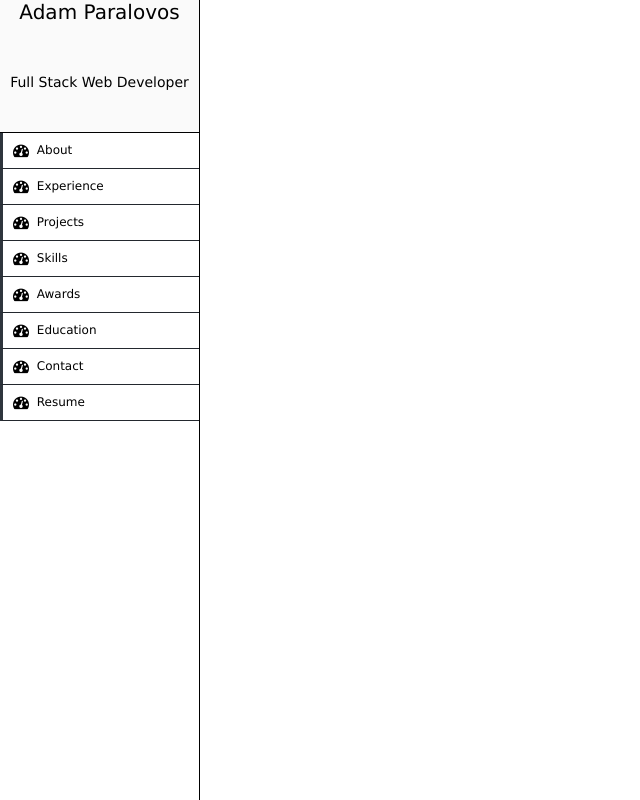
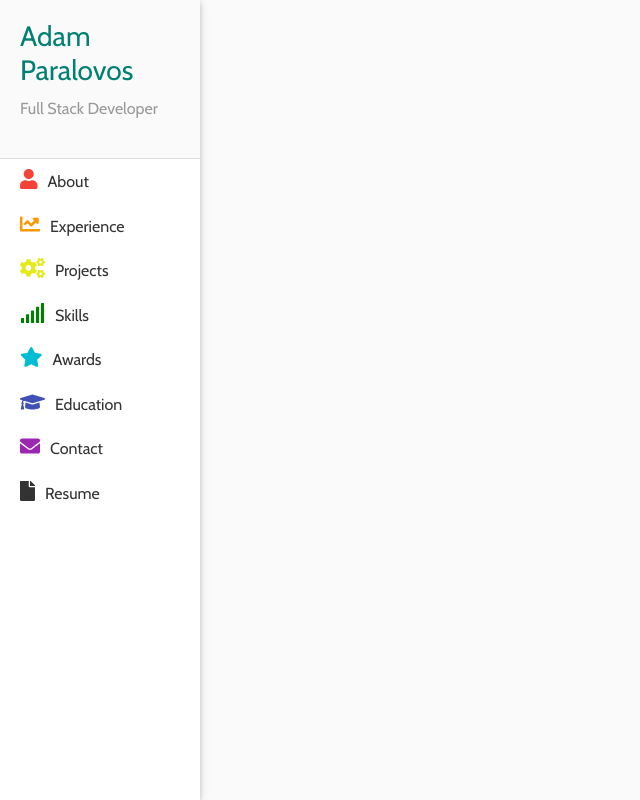
Before and after one commit to Adam28P/adam28p.github.io, a plain HTML site: page index.html in a window 1280 px wide. Shown: the whole page, without its empty margins (0-640 px from the left). Drawn offline with nearby package versions, Linux system fonts and the light colour scheme.

Commit message:
modify styling

```diff
--- a/assets/css/style.css
+++ b/assets/css/style.css
@@ -1,134 +1,176 @@
-.nav-side-menu {
-    overflow: auto;
-    font-family: verdana;
-    font-size: 12px;
-    font-weight: 200;
-    background-color: #fff;
+@import url('https://fonts.googleapis.com/css?family=Cabin');
+
+body {
+    background: #fafafa;
+    line-height:1.5;
+    font-family: 'Cabin', sans-serif;
+}
+
+p {
+    font-size: 1em;
+    line-height: 1.7em;
+    color: #999;
+}
+
+a, a:hover, a:focus {
+    color: inherit;
+    text-decoration: none;
+    transition: all 0.3s;
+}
+
+#sidebar {
+    background: #fff;
+    color: #333 !important;
+    transition: all 0.3s;
+}
+
+#sidebar .sidebar-header {
+    padding: 20px;
+    background: #fafafa;
+    color: #008073 !important;
+    border-bottom: 1px solid #ddd;
+}
+
+#sidebar ul.components {
+    /* border-bottom: 1px solid #47748b; */
+}
+
+#sidebar ul p {
+    color: #fff;
+    padding: 10px;
+}
+
+#sidebar ul li a {
+    padding: 10px;
+    font-size: 1em;
+    display: block;
+    color:#333 !important;
+    padding-left:20px;
+}
+#sidebar ul li a:hover {
+    background: #eee;
+}
+
+#sidebar ul li.active > a, a[aria-expanded="true"] {
+    /* color: #fff; */
+    /* background: #6d7fcc; */
+}
+ul ul a {
+    font-size: 0.9em !important;
+    padding-left: 30px !important;
+    background: #6d7fcc;
+    color: #333 !important;
+}
+
+wrapper {
+    display: flex;
+    width: 100%;
+    align-items: stretch;
+}
+
+.wrapper {
+    display: flex;
+    width: 100%;
+}
+
+#sidebar {
+    width: 200px;
     position: fixed;
-    top: 0px;
-    width: 200px;
-    height: 100%;
-    color: black;
-    border-right: #000 1px solid;
+    top: 0;
+    left: 0;
+    height: 100vh;
+    z-index: 999;
+    background: #fff;
+    color: #333 !important;
+    transition: all 0.3s;
+    box-shadow: 0 2px 5px 0 rgba(0,0,0,0.16), 0 2px 10px 0 rgba(0,0,0,0.12);
 }
-  .nav-side-menu .logo {
-    background-color: #fafafa;
-    line-height: 100px;
+
+#sidebar.active {
+    margin-left: -250px;
+}
+
+#sidebar {
+    min-width: 200px;
+    max-width: 200px;
+    min-height: 100vh;
+}
+
+a[data-toggle="collapse"] {
+    position: relative;
+}
+
+.dropdown-toggle::after {
     display: block;
-    text-align: center;
-    font-size: 14px;
-    border-bottom: #000 1px solid;
+    position: absolute;
+    top: 50%;
+    right: 20px;
+    transform: translateY(-50%);
 }
-  .nav-side-menu .toggle-btn {
-    display: none;
+
+.fa-user, .fa-cogs, .fa-signal, .fa-star, .fa-graduation-cap, .fa-envelope, .fa-file, .fa-chart-line{
+    margin-right:10px !important;
+    font-size: 20px;
 }
-  .nav-side-menu ul,
-  .nav-side-menu li {
-    list-style: none;
-    padding: 0px;
-    margin: 0px;
-    line-height: 35px;
-    cursor: pointer;
+
+.fa-user{
+    color:#f44336;
 }
-  .nav-side-menu ul :not(collapsed) .arrow:before,
-  .nav-side-menu li :not(collapsed) .arrow:before {
-    font-family: FontAwesome;
-    content: "\f078";
-    display: inline-block;
-    padding-left: 10px;
-    padding-right: 10px;
-    vertical-align: middle;
-    float: right;
+
+.fa-chart-line{
+    color:#ff9800;
 }
-  .nav-side-menu ul .active,
-  .nav-side-menu li .active {
-    border-left: 3px solid #d19b3d;
-    background-color: #4f5b69;
+
+.fa-cogs{
+    color:#e5ea1d;
 }
-  .nav-side-menu ul .sub-menu li.active,
-  .nav-side-menu li .sub-menu li.active {
-    color: #d19b3d;
+
+.fa-signal{
+    color:green;
 }
-  .nav-side-menu ul .sub-menu li.active a,
-  .nav-side-menu li .sub-menu li.active a {
-    color: #d19b3d;
+
+.fa-star{
+    color:#00bcd4;
 }
-  .nav-side-menu ul .sub-menu li,
-  .nav-side-menu li .sub-menu li {
-    background-color: #181c20;
-    border: none;
-    line-height: 28px;
-    border-bottom: 1px solid #23282e;
-    margin-left: 0px;
+
+.fa-graduation-cap{
+    color:#3f51b5;
 }
-  .nav-side-menu ul .sub-menu li:hover,
-  .nav-side-menu li .sub-menu li:hover {
-    background-color: #020203;
+
+.fa-envelope{
+    color:#9c27b0;
 }
-  .nav-side-menu ul .sub-menu li:before,
-  .nav-side-menu li .sub-menu li:before {
-    font-family: FontAwesome;
-    content: "\f105";
-    display: inline-block;
-    padding-left: 10px;
-    padding-right: 10px;
-    vertical-align: middle;
+
+#red:hover{
+    border-left:#f44336 5px solid;
 }
-  .nav-side-menu li {
-    padding-left: 0px;
-    border-left: 3px solid #2e353d;
-    border-bottom: 1px solid #23282e;
+#orange:hover{
+    border-left:#ff9800 5px solid;
 }
-  .nav-side-menu li a {
-    text-decoration: none;
-    color: black;
+#yellow:hover{
+    border-left:#e5ea1d 5px solid;
 }
-  .nav-side-menu li a i {
-    padding-left: 10px;
-    width: 20px;
-    padding-right: 20px;
+#green:hover{
+    border-left:green 5px solid;
 }
-  .nav-side-menu li:hover {
-    border-left: 3px solid #d19b3d;
-    background-color: #4f5b69;
-    -webkit-transition: all 1s ease;
-    -moz-transition: all 1s ease;
-    -o-transition: all 1s ease;
-    -ms-transition: all 1s ease;
-    transition: all 1s ease;
+#blue:hover{
+    border-left:#00bcd4 5px solid;
 }
-  @media (max-width: 767px) {
-    .nav-side-menu {
-      position: relative;
-      width: 100%;
-      margin-bottom: 10px;
+#indigo:hover{
+    border-left:#3f51b5 5px solid;
 }
-    .nav-side-menu .toggle-btn {
-      display: block;
-      cursor: pointer;
-      position: absolute;
-      right: 10px;
-      top: 10px;
-      z-index: 10 !important;
-      padding: 3px;
-      background-color: #ffffff;
-      color: #000;
-      width: 40px;
-      text-align: center;
+#violet:hover{
+    border-left:#9c27b0 5px solid;
 }
-    .brand {
-      text-align: left !important;
-      font-size: 22px;
-      padding-left: 20px;
-      line-height: 50px !important;
+#black:hover{
+    border-left:black 5px solid;
+}
+
+@media (max-width: 768px) {
+    #sidebar {
+        margin-left: -250px;
+    }
+    #sidebar.active {
+        margin-left: 0;
     }
 }
-  @media (min-width: 767px) {
-    .nav-side-menu .menu-list .menu-content {
-      display: block;
-    }
-  }
-  body {
-    margin: 0px;
-    padding: 0px;
-  }
--- a/assets/javascript/app.js
+++ b/assets/javascript/app.js
@@ -1,8 +1,7 @@
-$( document ).ready(function() {
+$(document).ready(function () {
 
-
-
-
-
+    $('#sidebarCollapse').on('click', function () {
+        $('#sidebar').toggleClass('active');
+    });
 
 });
--- a/index.html
+++ b/index.html
@@ -1,93 +1,88 @@
 <!DOCTYPE html>
-<html lang="en">
+<html>
 
 <head>
-    <meta charset="UTF-8">
+    <meta charset="utf-8">
     <meta name="viewport" content="width=device-width, initial-scale=1.0">
-    <meta http-equiv="X-UA-Compatible" content="ie=edge">
+    <meta http-equiv="X-UA-Compatible" content="IE=edge">
+
     <title>Adam Paralovos Portfolio</title>
 
-    <!-- Link to Bootstrap CDN -->
+    <!-- Bootstrap CSS CDN -->
     <link rel="stylesheet" href="https://stackpath.bootstrapcdn.com/bootstrap/4.1.3/css/bootstrap.min.css" integrity="sha384-MCw98/SFnGE8fJT3GXwEOngsV7Zt27NXFoaoApmYm81iuXoPkFOJwJ8ERdknLPMO"
         crossorigin="anonymous">
-
-    <!-- Link to custom stylesheet -->
+    <!-- Our Custom CSS -->
     <link rel="stylesheet" href="assets/css/style.css">
 
-    <!-- Link to Font Awesome -->
-    <link rel="stylesheet" href="//maxcdn.bootstrapcdn.com/font-awesome/4.2.0/css/font-awesome.min.css">
-
+    <!-- Font Awesome JS -->
+    <script defer src="https://use.fontawesome.com/releases/v5.0.13/js/solid.js" integrity="sha384-tzzSw1/Vo+0N5UhStP3bvwWPq+uvzCMfrN1fEFe+xBmv1C/AtVX5K0uZtmcHitFZ"
+        crossorigin="anonymous"></script>
+    <script defer src="https://use.fontawesome.com/releases/v5.0.13/js/fontawesome.js" integrity="sha384-6OIrr52G08NpOFSZdxxz1xdNSndlD4vdcf/q2myIUVO0VsqaGHJsB0RaBE01VTOY"
+        crossorigin="anonymous"></script>
 </head>
 
 <body>
 
-    <div class="nav-side-menu">
-        <div class="logo">
-            <h5>Adam Paralovos</h5>
-            <span>Full Stack Web Developer</span>
-        </div>
-        <i class="fa fa-bars fa-2x toggle-btn" data-toggle="collapse" data-target="#menu-content"></i>
+    <div class="wrapper">
+        <!-- Sidebar -->
+        <nav id="sidebar">
+            <div class="sidebar-header">
+                <h3>Adam Paralovos</h3>
+                <p>Full Stack Developer</p>
+            </div>
 
-        <div class="menu-list">
+            <ul class="list-unstyled components">
+                <li id="red" class="active">
+                    <a href="#"><i class="fas fa-user"></i>About</a>
+                </li>
+                <li id="orange">
+                    <a href="#"><i class="fas fa-chart-line"></i>Experience</a>
+                </li>
+                <li id="yellow">
+                    <a href="#"><i class="fas fa-cogs"></i>Projects</a>
+                </li>
+                <li id="green">
+                    <a href="#"><i class="fas fa-signal"></i>Skills</a>
+                </li>
+                <li id="blue">
+                    <a href="#"><i class="fas fa-star"></i>Awards</a>
+                </li>
+                <li id="indigo">
+                    <a href="#"><i class="fas fa-graduation-cap"></i>Education</a>
+                </li>
+                <li id="violet">
+                    <a href="#"><i class="fas fa-envelope"></i>Contact</a>
+                </li>
+                <li id="black">
+                    <a href="#"><i class="fas fa-file"></i>Resume</a>
+                </li>
+            </ul>
 
-            <ul id="menu-content" class="menu-content collapse out">
-                <li>
-                    <a href="#about">
-                        <i class="fa fa-dashboard fa-lg"></i> About
-                    </a>
-                </li>
-                <li>
-                    <a href="#experience">
-                        <i class="fa fa-dashboard fa-lg"></i> Experience
-                    </a>
-                </li>
-                <li>
-                    <a href="#projects">
-                        <i class="fa fa-dashboard fa-lg"></i> Projects
-                    </a>
-                </li>
-                <li>
-                    <a href="#skills">
-                        <i class="fa fa-dashboard fa-lg"></i> Skills
-                    </a>
-                </li>
-                <li>
-                    <a href="#awards">
-                        <i class="fa fa-dashboard fa-lg"></i> Awards
-                    </a>
-                </li>
-                <li>
-                    <a href="#education">
-                        <i class="fa fa-dashboard fa-lg"></i> Education
-                    </a>
-                </li>
-                <li>
-                    <a href="#contact">
-                        <i class="fa fa-dashboard fa-lg"></i> Contact
-                    </a>
-                </li>
-                <li>
-                    <a href="#">
-                        <i class="fa fa-dashboard fa-lg"></i> Resume
-                    </a>
-                </li>
+        </nav>
+        <!-- Page Content -->
+        <div id="content">
 
+            <nav class="navbar navbar-expand-lg navbar-light bg-light">
+                <div class="container-fluid">
 
-            </ul>
+                    <button type="button" id="sidebarCollapse" class="btn btn-info">
+                        <i class="fas fa-align-left"></i>
+                        <span>Toggle Sidebar</span>
+                    </button>
+                </div>
+            </nav>
         </div>
     </div>
 
-    <!-- Link to jQuery CDN -->
+    <!-- jQuery CDN - Slim version (=without AJAX) -->
     <script src="https://code.jquery.com/jquery-3.3.1.slim.min.js" integrity="sha384-q8i/X+965DzO0rT7abK41JStQIAqVgRVzpbzo5smXKp4YfRvH+8abtTE1Pi6jizo"
         crossorigin="anonymous"></script>
-    <script src="https://cdnjs.cloudflare.com/ajax/libs/popper.js/1.14.3/umd/popper.min.js" integrity="sha384-ZMP7rVo3mIykV+2+9J3UJ46jBk0WLaUAdn689aCwoqbBJiSnjAK/l8WvCWPIPm49"
+    <!-- Popper.JS -->
+    <script src="https://cdnjs.cloudflare.com/ajax/libs/popper.js/1.14.0/umd/popper.min.js" integrity="sha384-cs/chFZiN24E4KMATLdqdvsezGxaGsi4hLGOzlXwp5UZB1LY//20VyM2taTB4QvJ"
         crossorigin="anonymous"></script>
-    <script src="https://stackpath.bootstrapcdn.com/bootstrap/4.1.3/js/bootstrap.min.js" integrity="sha384-ChfqqxuZUCnJSK3+MXmPNIyE6ZbWh2IMqE241rYiqJxyMiZ6OW/JmZQ5stwEULTy"
+    <!-- Bootstrap JS -->
+    <script src="https://stackpath.bootstrapcdn.com/bootstrap/4.1.0/js/bootstrap.min.js" integrity="sha384-uefMccjFJAIv6A+rW+L4AHf99KvxDjWSu1z9VI8SKNVmz4sk7buKt/6v9KI65qnm"
         crossorigin="anonymous"></script>
-
-    <!-- Link to app.js file -->
-    <script src="assets/javascript/app.js"></script>
-
 
 </body>
 
```
Lines whose indentation alone changed are shown as unchanged.
